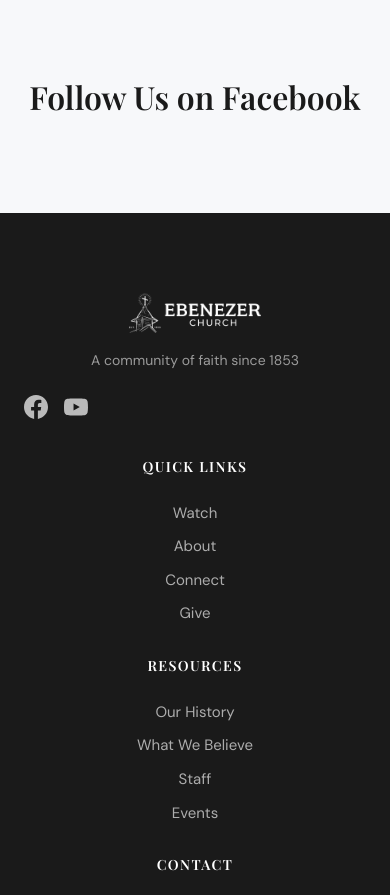
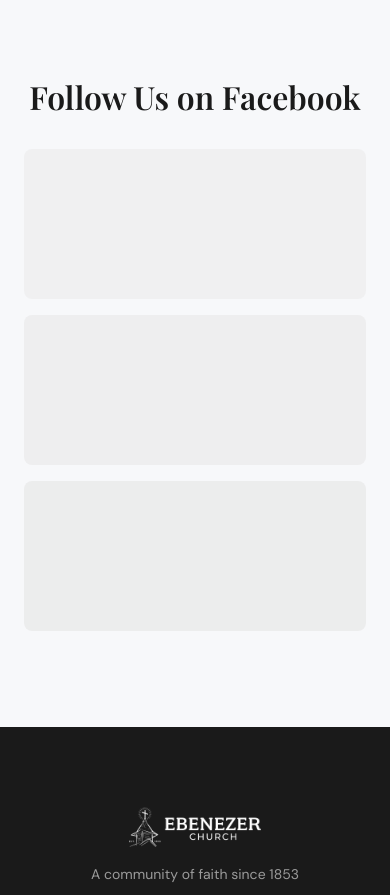
Before and after one commit to charles-hood/ebz-redesign, a plain HTML site: page site/index.html in a window 390 px wide. Shown: the part 7363-8258 px from the top of the page. Drawn offline with nearby package versions, Linux system fonts and the light colour scheme; a script that the page names is missing.

Commit message:
Add skeleton loader for Juicer feed and increase preload distance

```diff
--- a/site/css/style.css
+++ b/site/css/style.css
@@ -1205,6 +1205,43 @@ h4 { font-size: 1.25rem; }
     margin-top: 5vh;
 }
 
+/* Juicer skeleton placeholder */
+.social-feed-placeholder {
+    display: grid;
+    grid-template-columns: repeat(3, 1fr);
+    gap: 1rem;
+    padding: 1rem 0;
+}
+
+.social-feed-placeholder .placeholder-card {
+    background: #e8e8e8;
+    border-radius: 8px;
+    height: 200px;
+    animation: pulse 1.4s ease-in-out infinite;
+}
+
+.social-feed-placeholder .placeholder-card:nth-child(2) {
+    animation-delay: 0.2s;
+}
+
+.social-feed-placeholder .placeholder-card:nth-child(3) {
+    animation-delay: 0.4s;
+}
+
+@keyframes pulse {
+    0%, 100% { opacity: 0.4; }
+    50% { opacity: 0.7; }
+}
+
+@media (max-width: 768px) {
+    .social-feed-placeholder {
+        grid-template-columns: 1fr;
+    }
+    .social-feed-placeholder .placeholder-card {
+        height: 150px;
+    }
+}
+
 /* Footer */
 .footer {
     background: var(--color-bg-dark);
--- a/site/index.html
+++ b/site/index.html
@@ -417,6 +417,11 @@
         <div class="container">
             <h2 class="section-title">Follow Us on Facebook</h2>
             <div class="social-feed">
+                <div class="social-feed-placeholder">
+                    <div class="placeholder-card"></div>
+                    <div class="placeholder-card"></div>
+                    <div class="placeholder-card"></div>
+                </div>
                 <ul class="juicer-feed" data-feed-id="ebzmethodistchurch"></ul>
             </div>
         </div>
--- a/site/js/main.js
+++ b/site/js/main.js
@@ -294,9 +294,15 @@ document.addEventListener('DOMContentLoaded', () => {
                 juicerObserver.disconnect();
             }
         }, {
-            rootMargin: '600px' // Load when within 600px of viewport
+            rootMargin: '1000px' // Load when within 1000px of viewport
         });
         juicerObserver.observe(socialFeed);
+
+        // Hide skeleton placeholder when Juicer loads
+        window.addEventListener('juicer:loaded', () => {
+            const placeholder = document.querySelector('.social-feed-placeholder');
+            if (placeholder) placeholder.style.display = 'none';
+        });
     }
 
 });
```
